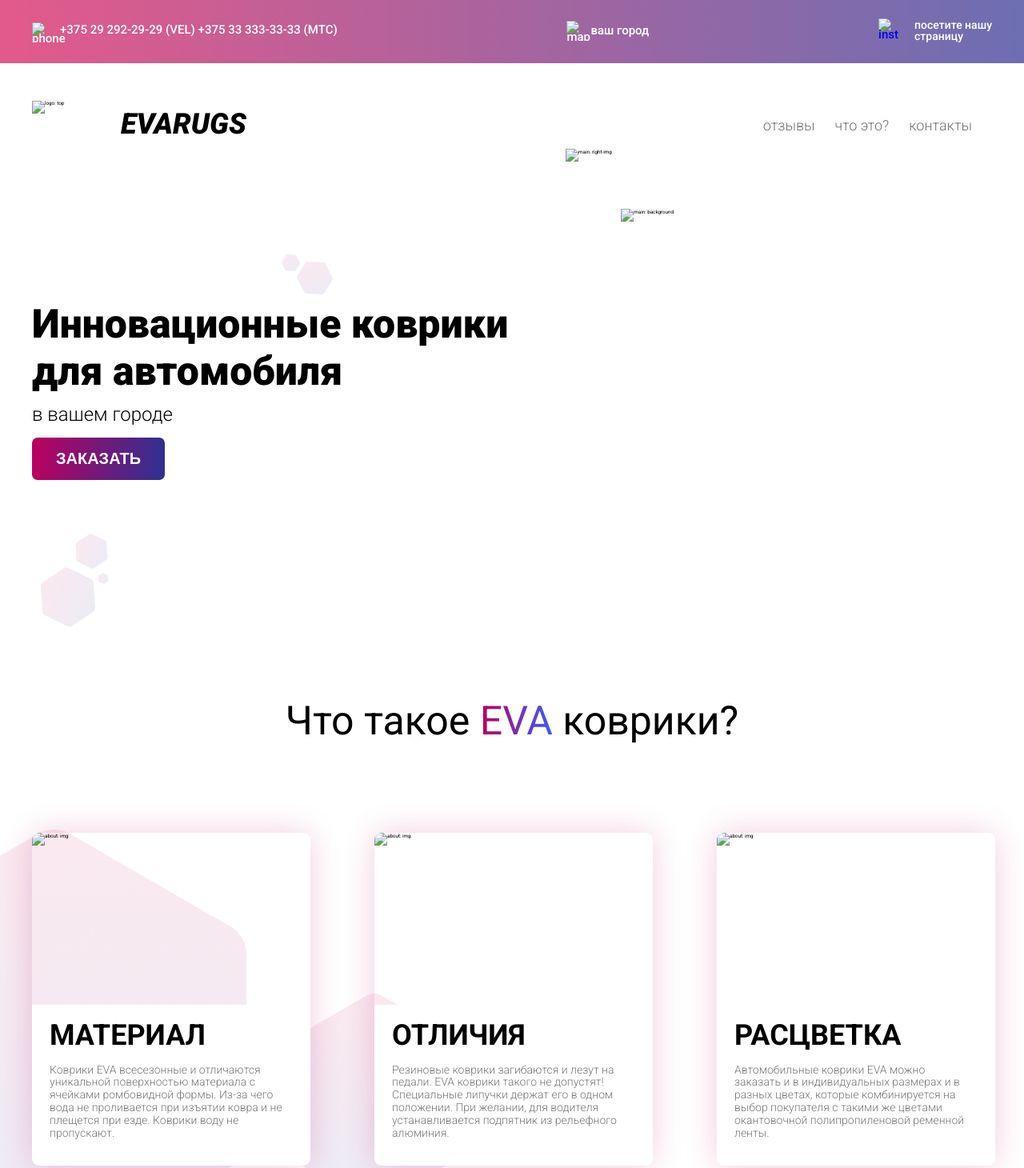
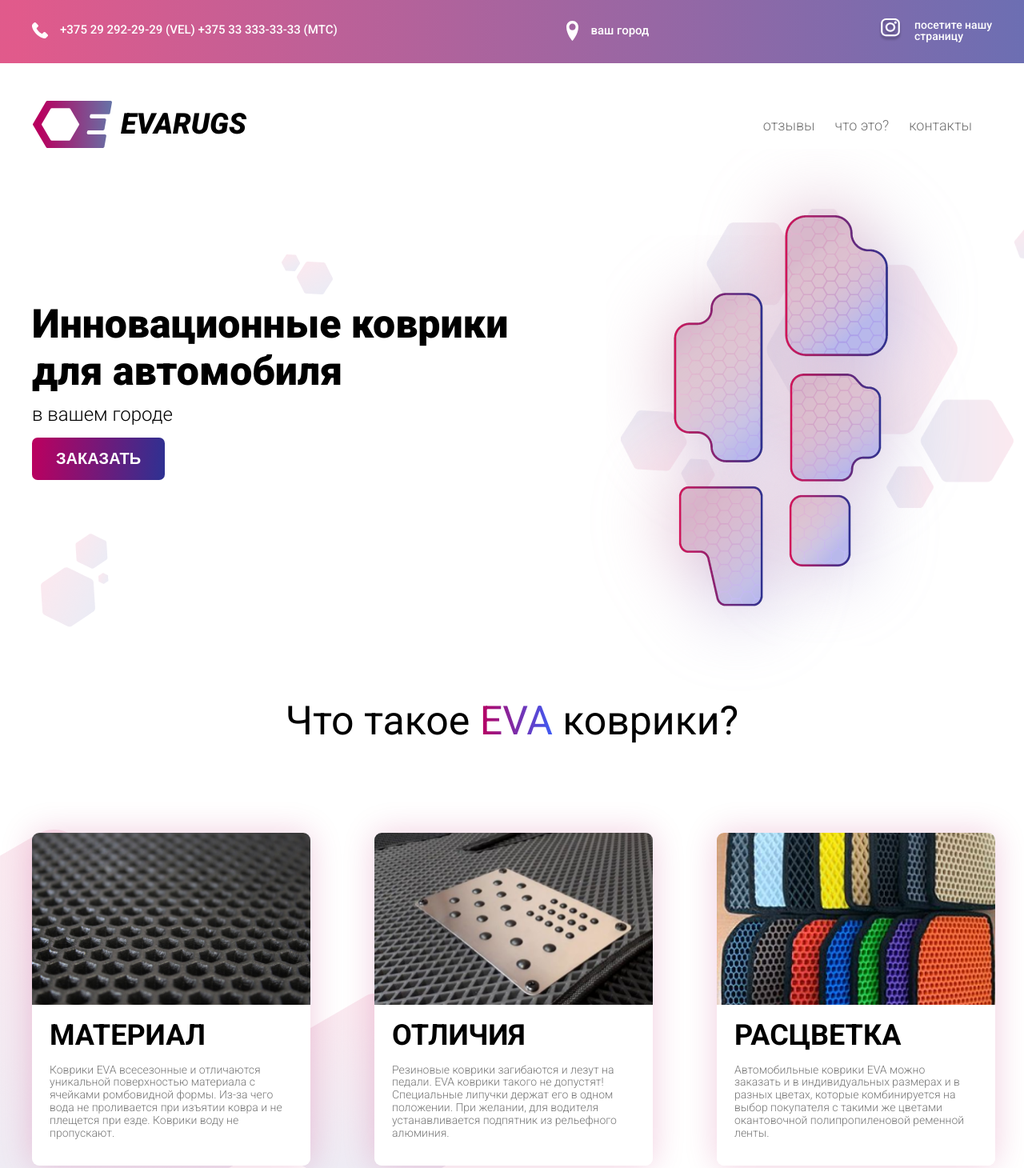
Before and after one commit to DanilMaiorov/EVARUGS__Study, a plain HTML site: page index.html in a window 1280 px wide. Shown: the top 1460 px of the page at 80% size. Drawn offline with nearby package versions, Linux system fonts and the light colour scheme; the site is published under a folder, as on GitHub Pages, so addresses that start at the root find nothing.

Commit message:
fixed images

```diff
--- a/index.html
+++ b/index.html
@@ -19,7 +19,7 @@
             <div class="header__wrapper">
                 <div class="header__telephone">
                     <div class="header__telephone-img">
-                        <img src="/images/phone.svg" alt="phone">
+                        <img src="./images/phone.svg" alt="phone">
                     </div>
                     <div class="header__telephone-text">
                         <a href="tel:+375 29 292-29-29"><span>+375 29 292-29-29 (VEL)</span></a>
@@ -28,14 +28,14 @@
                 </div>
                 <div class="header__maps">
                     <div class="header__maps-img">
-                        <img src="/images/city.svg" alt="map">
+                        <img src="./images/city.svg" alt="map">
                     </div>
                     <span>ваш город</span>
                 </div>
                 <div class="header__inst">
                     <div class="header__inst-img">
                         <a href="#">
-                            <img src="/images/inst.svg" alt="inst">
+                            <img src="./images/inst.svg" alt="inst">
                         </a>
                     </div>
                     <span>посетите нашу <br>страницу</span>
@@ -50,7 +50,7 @@
                 <div class="main-display__top">
                     <div class="main-display__logo">
                         <div class="main-display__logo-img">
-                            <img src="/images/logo-main-top.svg" alt="logo: top">
+                            <img src="./images/logo-main-top.svg" alt="logo: top">
                         </div>
                         <div class="main-display__logo-title">
                             EVARUGS
@@ -75,8 +75,8 @@
                         <button class="main-display__left-button" type="button">Заказать</button>
                     </div>
                     <div class="main-display__right">
-                        <img class="main-display__right__img"  src="/images/main-center-right-img.png" alt="main: right-img">
-                        <img class="main-display__right__img_back"  src="/images/background-rightmain.png" alt="main: background">
+                        <img class="main-display__right__img"  src="./images/main-center-right-img.png" alt="main: right-img">
+                        <img class="main-display__right__img_back"  src="./images/background-rightmain.png" alt="main: background">
                     </div>
                 </div>
             </div>
@@ -89,7 +89,7 @@
                 <div class="about__items">
                     <div class="about__item">
                         <div class="about__item-img">
-                            <img src="/images/about-1.png" alt="about: img">
+                            <img src="./images/about-1.png" alt="about: img">
                         </div>
                         <div class="about__item-description">
                             <h3 class="about__item-header">МАТЕРИАЛ</h3>
@@ -98,7 +98,7 @@
                     </div>
                     <div class="about__item">
                         <div class="about__item-img">
-                            <img src="/images/about-2.png" alt="about: img">
+                            <img src="./images/about-2.png" alt="about: img">
                         </div>
                         <div class="about__item-description">
                             <h3 class="about__item-header">ОТЛИЧИЯ</h3>
@@ -107,7 +107,7 @@
                     </div>
                     <div class="about__item">
                         <div class="about__item-img">
-                            <img src="/images/about-3.png" alt="about: img">
+                            <img src="./images/about-3.png" alt="about: img">
                         </div>
                         <div class="about__item-description">
                             <h3 class="about__item-header">РАСЦВЕТКА</h3>
@@ -201,7 +201,7 @@
                 <div class="footer__inst">
                     <h3 class="footer__header">МЫ В СОЦИАЛЬНЫХ СЕТЯХ</h3>
                     <div class="footer__inst-img">
-                        <img src="/images/inst-footer.svg" alt="">
+                        <img src="./images/inst-footer.svg" alt="">
                     </div>
                 </div>
                 <div class="footer__telephone">
@@ -219,10 +219,10 @@
                     </ul>
                 </div>
                 <div class="footer__decor-1">
-                    <img src="/images/footer-img-left.svg" alt="">
+                    <img src="./images/footer-img-left.svg" alt="">
                 </div>
                 <div class="footer__decor-2">
-                    <img src="/images/footer-img-right =.svg" alt="">
+                    <img src="./images/footer-img-right =.svg" alt="">
                 </div>
             </div>
         </div>
```
